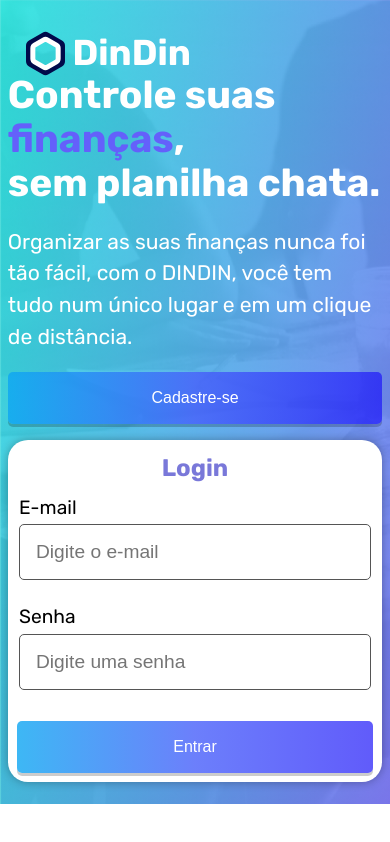
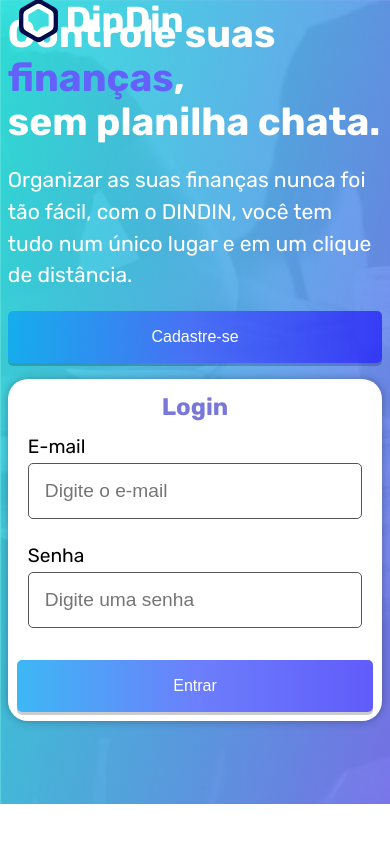
Before and after one commit to wandersonareis/desafio-frontend-03-dindin, a React (Vite) app: page / in a window 390 px wide. Built offline with nearby package versions, Linux system fonts and the light colour scheme.

Commit message:
Responsividade desktop e mobile das páginas

```diff
--- a/src/components/Header/headerStyled.js
+++ b/src/components/Header/headerStyled.js
@@ -2,17 +2,17 @@ import styled from "@emotion/styled";
 import { whitePureColor } from "../colors";
 
 export const MainHeader = styled.header`
+  position: fixed;
+  top: 0;
+  z-index: 2;
   display: flex;
   align-items: center;
   justify-content: space-between;
-  margin-top: 3%;
-  padding: 4%;
+  padding: 0 4%;
   width: 100%;
   max-width: 1440px;
   height: 2.5rem;
   color: ${whitePureColor};
-  //position: fixed;
-  top: 0;
 `;
 
 export const DindinHeader = styled.div`
--- a/src/components/basics/InputStyled.jsx
+++ b/src/components/basics/InputStyled.jsx
@@ -5,9 +5,14 @@ const InputContainer = styled.div`
   display: flex;
   position: relative;
   flex-direction: column;
-  width: 22rem;
+  width: 100%;
   max-width: 449px;
   margin-bottom: 2%;
+  padding: 0 3%;
+
+  @media (min-width: 967px) {
+    width: 22rem;
+  }
 `;
 
 const InputLabel = styled.label`
--- a/src/components/modal/modalStyled.js
+++ b/src/components/modal/modalStyled.js
@@ -12,7 +12,7 @@ export const ModalBackdrop = styled.div`
   justify-content: center;
   align-items: flex-start;;
   background-color: ${backDropColor};
-  z-index: 1;
+  z-index: 2;
 
   @media (min-width: 767px) {
     align-items: center;
@@ -70,7 +70,7 @@ export const ModalContentForm = styled.form`
   background-color: ${whitePureColor};
   border-radius: 20px;
   box-shadow: 0 0 10px ${boxShadowColor};
-  padding: 6%;
+  padding: 2%;
 
   @media (min-width: 767px) {
     justify-content: space-around;
--- a/src/pages/Main/mainPageStyled.js
+++ b/src/pages/Main/mainPageStyled.js
@@ -2,21 +2,15 @@ import styled from "@emotion/styled";
 import { whitePureColor } from "../../components/colors";
 
 export const MainContainer = styled.div`
-  //display: flex;
-  //flex-direction: column;
-  //align-items: center;
-  //justify-content: center;
-  // width: min(100vw, 1440px);
-  //height: min(100vh - 2.5rem, 1024px - 2.5rem);
+  padding-top: 4rem;
   background: linear-gradient(90deg, rgb(5, 237, 227), rgb(100, 95, 251));
 `;
 export const MainContent = styled.main`
   display: flex;
   flex-direction: column;
   align-items: left;
-  //justify-content: center;
   width: min(100vw, 1440px);
-  height: min(100vh, 1024px - 2.5rem);
+  height: min(100vh, 1024px);
   border-radius: 60px 60px 0px 0px;
   padding: 4% 6%;
   background-color: ${whitePureColor};
--- a/src/pages/SignIn/index.jsx
+++ b/src/pages/SignIn/index.jsx
@@ -6,9 +6,10 @@ import { Background } from "../../components/styled";
 export default function SignIn() {
   return (
     <Background>
-
+    <LoginPageContainer>
         <Header />
         <SignInForm />
+        </LoginPageContainer>
     </Background>
   );
 }
@@ -18,9 +19,10 @@ const LoginPageContainer = styled.div`
   flex-direction: column;
   align-items: center;
   width: 100%;
-  height: 100% - 4rem;
+  height: 100%;
 
   @media (min-width: 1024px) {
-    justify-content: center;
+    justify-content: space-around;
+    align-items: space-between;
   }
 `;
```
